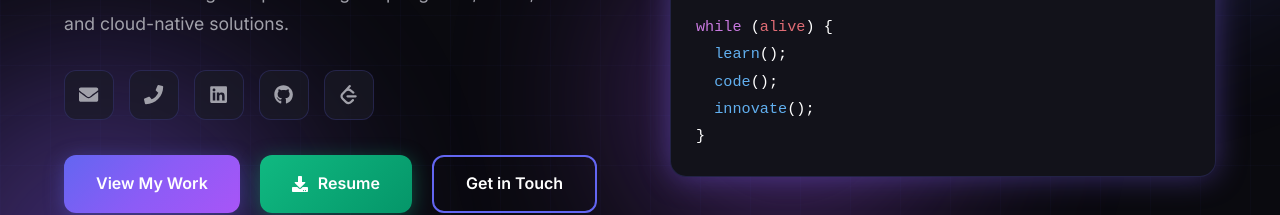
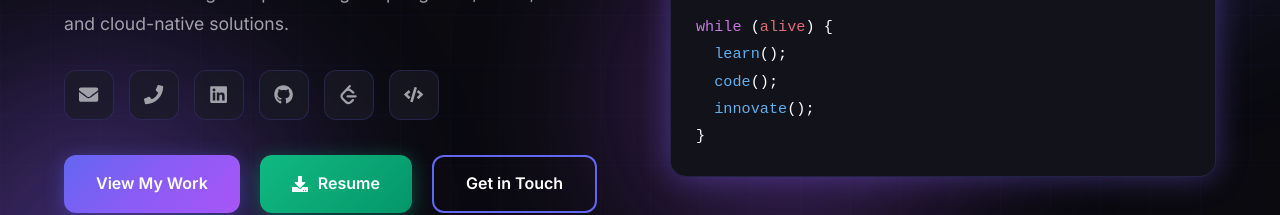
Before and after one commit to Lonewolf-0/portfolio-website, a React (Vite) app: page / in a window 1280 px wide. Shown: the part 435-650 px from the top of the page. Built offline with nearby package versions, Linux system fonts and the light colour scheme.

Commit message:
feat: add Codolio social link to Contact and Hero sections

```diff
--- a/src/components/Contact.jsx
+++ b/src/components/Contact.jsx
@@ -1,5 +1,5 @@
 import { useState } from 'react';
-import { FaEnvelope, FaPhone, FaLinkedin, FaGithub, FaPaperPlane, FaMapMarkerAlt } from 'react-icons/fa';
+import { FaEnvelope, FaPhone, FaLinkedin, FaGithub, FaPaperPlane, FaMapMarkerAlt, FaCode } from 'react-icons/fa';
 import { SiLeetcode } from 'react-icons/si';
 import './Contact.css';
 
@@ -26,6 +26,7 @@ const Contact = () => {
         { icon: <FaLinkedin />, label: 'LinkedIn', link: 'https://www.linkedin.com/in/aryantyagi-/' },
         { icon: <FaGithub />, label: 'GitHub', link: 'https://github.com/Lonewolf-0' },
         { icon: <SiLeetcode />, label: 'LeetCode', link: 'https://leetcode.com/u/lonewolf-0/' },
+        { icon: <FaCode />, label: 'Codolio', link: 'https://codolio.com/profile/lonewolf' },
     ];
 
     return (
--- a/src/components/Hero.jsx
+++ b/src/components/Hero.jsx
@@ -1,5 +1,5 @@
 import { Link } from 'react-scroll';
-import { FaLinkedin, FaGithub, FaEnvelope, FaPhone, FaChevronDown, FaDownload } from 'react-icons/fa';
+import { FaLinkedin, FaGithub, FaEnvelope, FaPhone, FaChevronDown, FaDownload, FaCode } from 'react-icons/fa';
 import { SiLeetcode } from 'react-icons/si';
 import './Hero.css';
 
@@ -40,6 +40,9 @@ const Hero = () => {
                         </a>
                         <a href="https://leetcode.com/u/lonewolf-0/" target="_blank" rel="noopener noreferrer" className="social-link" aria-label="LeetCode">
                             <SiLeetcode />
+                        </a>
+                        <a href="https://codolio.com/profile/lonewolf" target="_blank" rel="noopener noreferrer" className="social-link" aria-label="Codolio">
+                            <FaCode />
                         </a>
                     </div>
 
```
